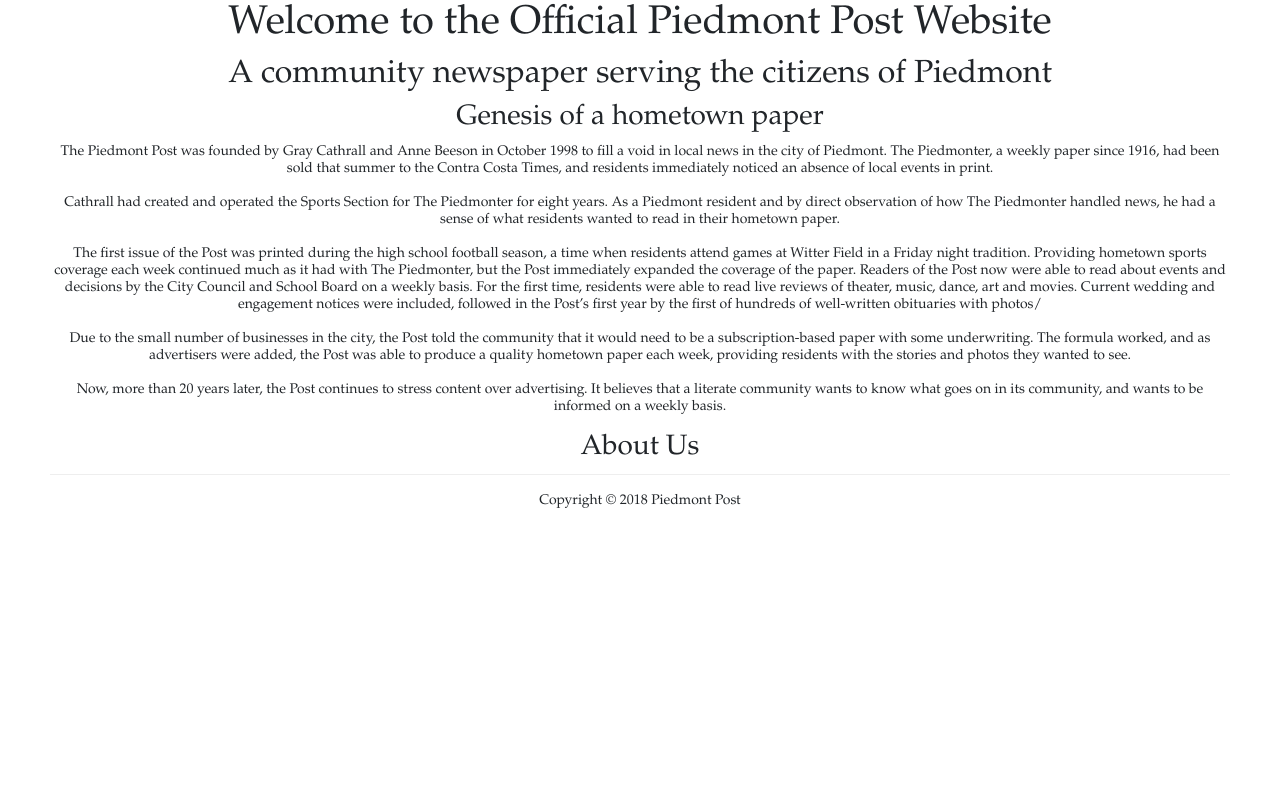
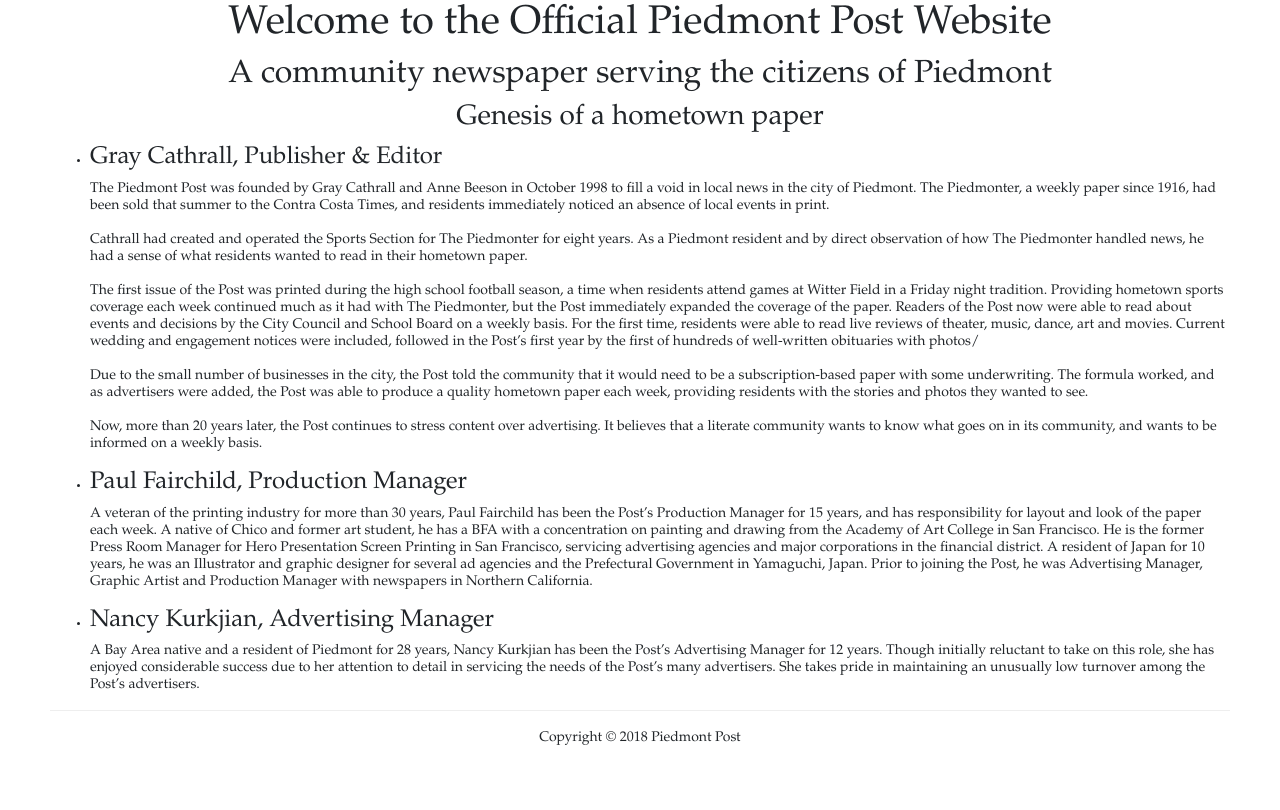
Before and after one commit to Natalielim/piedmontpost, a Node server app: page / in a window 1280 px wide. Shown: the part 140-950 px from the top of the page. Before the commit the page ends 648 px from the top, so only its background shows below. Run offline with Node 20, Linux system fonts and the light colour scheme; some libraries are stand-ins or nearby versions.

Commit message:
updated bios

```diff
--- a/views/index.hbs
+++ b/views/index.hbs
@@ -5,6 +5,10 @@
   </div>
   <div class="text-center history">
     <h3>Genesis of a hometown paper</h3>
+  </div>
+
+  <ul>
+    <li><h4>Gray Cathrall, Publisher & Editor</h4>
       <p>The Piedmont Post was founded by Gray Cathrall and Anne Beeson in October 1998 to fill a void in local news in the city of Piedmont. The Piedmonter, a weekly paper since 1916, had been sold that summer to the Contra Costa Times, and residents immediately noticed an absence of local events in print.
       <br></br>
       Cathrall had created and operated the Sports Section for The Piedmonter for eight years. As a Piedmont resident and by direct observation of how The Piedmonter handled news, he had a sense of what residents wanted to read in their hometown paper.
@@ -15,11 +19,16 @@
       <br></br>
       Now, more than 20 years later, the Post continues to stress content over advertising. It believes that a literate community wants to know what goes on in its community, and wants to be informed on a weekly basis.
       </p>
-  </div>
-  <div class="text-center about">
-    <h3>About Us</h3>
-    <h4></h4>
-    <h4></h4>
+    </li>
+
+    <li><h4>Paul Fairchild, Production Manager</h4>
+      <p>A veteran of the printing industry for more than 30 years, Paul Fairchild has been the Post’s Production Manager for 15 years, and has responsibility for layout and look of the paper each week. A native of Chico and former art student, he has a BFA with a concentration on painting and drawing from the Academy of Art College in San Francisco. He is the former Press Room Manager for Hero Presentation Screen Printing in San Francisco, servicing advertising agencies and major corporations in the financial district. A resident of Japan for 10 years, he was an Illustrator and graphic designer for several ad agencies and the Prefectural Government in Yamaguchi, Japan. Prior to joining the Post, he was Advertising Manager, Graphic Artist and Production Manager with newspapers in Northern California.</p>
+    </li>
+    <li>
+      <h4>Nancy Kurkjian, Advertising Manager</h4>
+      <p>A Bay Area native and a resident of Piedmont for 28 years, Nancy Kurkjian has been the Post’s Advertising Manager for 12 years. Though initially reluctant to take on this role, she has enjoyed considerable success due to her attention to detail in servicing the needs of the Post’s many advertisers. She takes pride in maintaining an unusually low turnover among the Post’s advertisers.</p>
+    </li>
+    </ul>
 
   </div>
   <div class="text-center">
```
Lines whose indentation alone changed are shown as unchanged.
